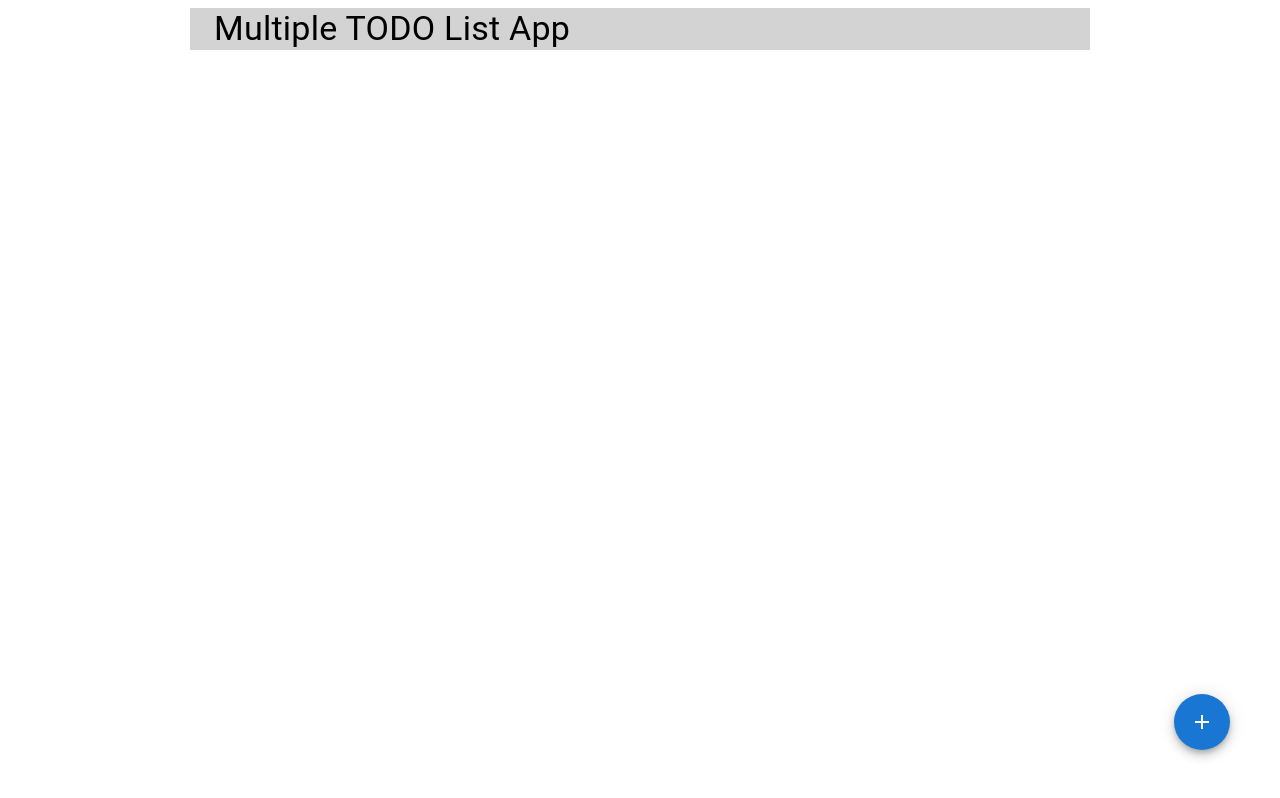
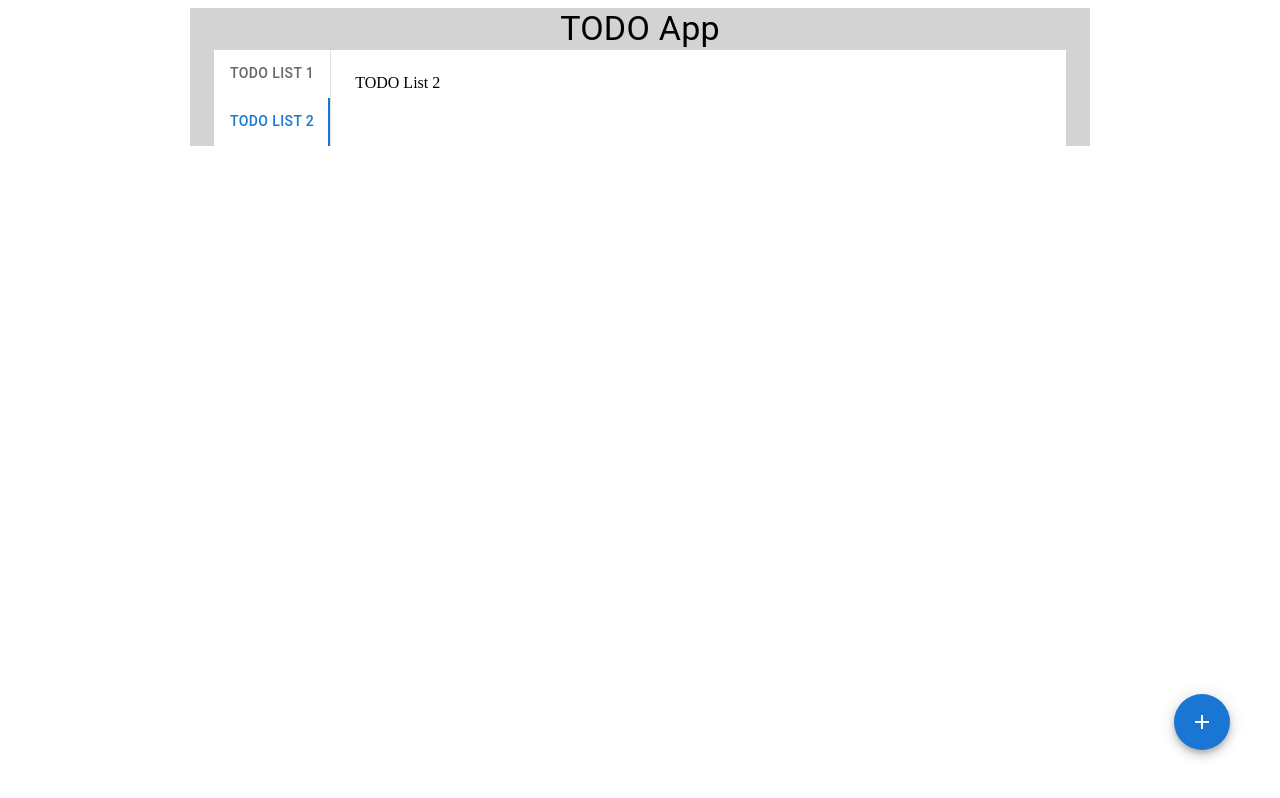
Before and after one commit to dmohindru/react-projects, a React (Create React App) app in the folder multiple-todo-list-app/multiple-todo-frontend/: page / in a window 1280 px wide. Built offline with nearby package versions, Linux system fonts and the light colour scheme.

Commit message:
created side navigation panel

```diff
--- a/multiple-todo-list-app/multiple-todo-frontend/src/components/TodoApp.tsx
+++ b/multiple-todo-list-app/multiple-todo-frontend/src/components/TodoApp.tsx
@@ -1,5 +1,6 @@
 import { Container, Typography } from '@mui/material';
 import { TodoMenu } from './TodoMenu';
+import { TodoTitleList } from './TodoTitleList';
 
 
 export const TodoApp: React.FC = () => {
@@ -7,7 +8,8 @@ export const TodoApp: React.FC = () => {
 
     return (
         <Container maxWidth='md' sx={{backgroundColor: 'lightgrey'}}>
-            <Typography variant='h4'>Multiple TODO List App</Typography>
+            <Typography variant='h4' sx={{flexGrow: 1, textAlign: 'center'}}>TODO App</Typography>
+            <TodoTitleList />
             <TodoMenu />
 
         </Container>
--- a/multiple-todo-list-app/multiple-todo-frontend/src/components/TodoMenu.tsx
+++ b/multiple-todo-list-app/multiple-todo-frontend/src/components/TodoMenu.tsx
@@ -1,4 +1,4 @@
-import { SpeedDial, SpeedDialAction, SpeedDialIcon, Dialog, DialogTitle, DialogContent, DialogContentText, TextField, Button } from "@mui/material"
+import { SpeedDial, SpeedDialAction, SpeedDialIcon, Dialog, DialogTitle, DialogContent, TextField, Button } from "@mui/material"
 import AddBoxIcon from '@mui/icons-material/AddBox';
 import EditIcon from '@mui/icons-material/Edit';
 import { useState, useEffect } from "react";
--- /dev/null
+++ b/multiple-todo-list-app/multiple-todo-frontend/src/components/TodoTitleList.tsx
@@ -0,0 +1,87 @@
+import { Box, Tabs, Tab, Typography } from '@mui/material';
+import { useState } from 'react';
+
+
+interface TabPanelProps {
+    children?: React.ReactNode;
+    index: number;
+    value: number;
+  }
+
+  function TabPanel(props: TabPanelProps) {
+    const { children, value, index, ...other } = props;
+
+    return (
+      <div
+        role="tabpanel"
+        hidden={value !== index}
+        id={`vertical-tabpanel-${index}`}
+        aria-labelledby={`vertical-tab-${index}`}
+        {...other}
+      >
+        {value === index && (
+          <Box sx={{ p: 3 }}>
+            {children}
+          </Box>
+        )}
+      </div>
+    );
+  }
+
+  export const TodoTitleList: React.FC = () => {
+
+    const [value, setValue] = useState(1);
+    const [list, setList] = useState(1);
+
+    const handleChange = (event: React.SyntheticEvent, newValue: number) => {
+        setValue(newValue);
+    }
+    return (
+        <Box sx={{
+            flexGrow: 1,
+            bgcolor: 'background.paper',
+            display: 'flex'
+        }}>
+            {list === 0 ?
+            <Typography>Add a todo list</Typography> :
+            <>
+                <Tabs
+                    orientation="vertical"
+                    variant="scrollable"
+                    value={value}
+                    onChange={handleChange}
+                    aria-label="vertical tabs example"
+                    sx={{borderRight: 1, borderColor: 'divider'}}
+                >
+                    <Tab label="TODO List 1" />
+                    <Tab label="TODO List 2" />
+                </Tabs>
+                <TabPanel value={value} index={0}>
+                    <div>TODO List 1</div>
+                </TabPanel>
+                <TabPanel value={value} index={1}>
+                    <div>TODO List 2</div>
+                </TabPanel>
+            </>
+        }
+
+            {/* <Tabs
+                orientation="vertical"
+                variant="scrollable"
+                value={value}
+                onChange={handleChange}
+                aria-label="vertical tabs example"
+                sx={{borderRight: 1, borderColor: 'divider'}}
+            >
+                <Tab label="TODO List 1" />
+                <Tab label="TODO List 2" />
+            </Tabs>
+            <TabPanel value={value} index={0}>
+                <div>TODO List 1</div>
+            </TabPanel>
+            <TabPanel value={value} index={1}>
+                <div>TODO List 2</div>
+            </TabPanel> */}
+        </Box>
+    )
+}
```
